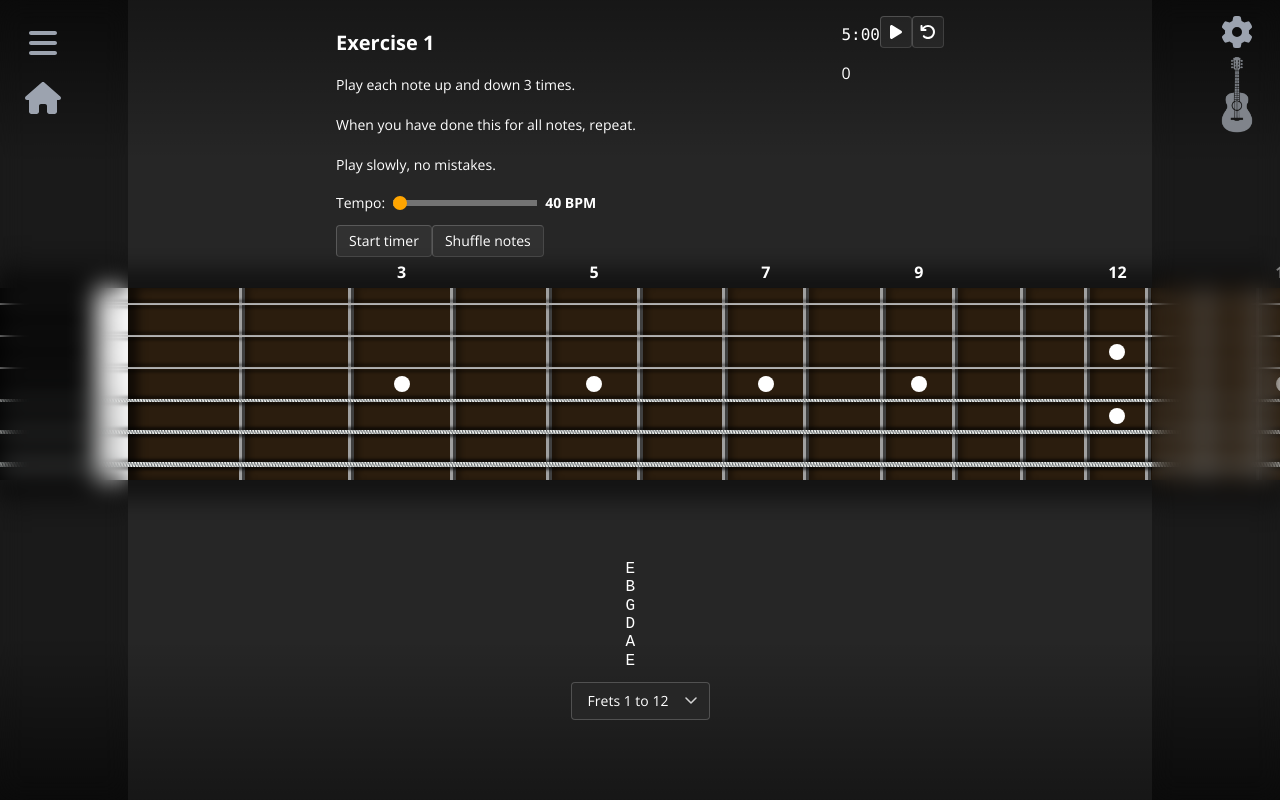
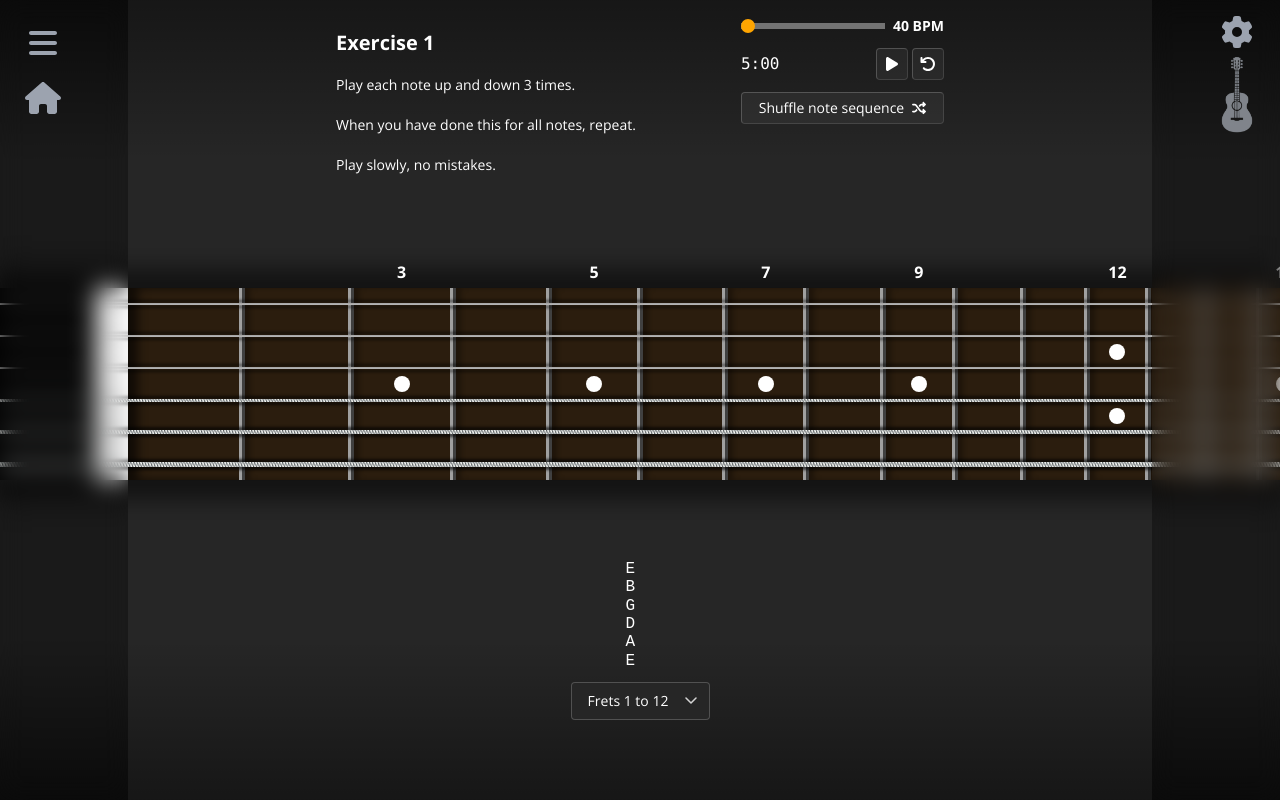
Before and after one commit to MekonLips/Frets, a React (Vite) app: page /exercises/1 in a window 1280 px wide. Built offline with nearby package versions, Linux system fonts and the light colour scheme.

Commit message:
Refactor exercise controls.

```diff
--- a/src/App.jsx
+++ b/src/App.jsx
@@ -13,15 +13,17 @@ import Instrument from './components/Instrument/Instrument.component';
 import Notes from './components/Instrument/Notes/Notes.component';
 import RangeSelector from './components/Controls/RangeSelector/RangeSelector.component';
 import Range from './components/Range/Range.component';
-import Timer from './components/Timer/Timer.component';
+import TimerDisplay from './components/Timer/TimerDisplay.component';
 import TimerToggleButton from './components/Timer/ToggleButton/ToggleButton.component';
 import TimerResetButton from './components/Timer/ResetButton/ResetButton.component';
 import Metronome from './components/Metronome/Metronome.component';
 import Exercises from './components/Exercises/Exercises.component';
 import Instructions from './components/Exercises/Instructions/Instructions.component';
-import Controls from './components/Exercises/Controls/Controls.component';
+import TempoControls from './components/Exercises/TempoControls/TempoControls.component';
 import NoteSequence from './components/NoteSequence/NoteSequence.component';
 import Grid from './components/Grid/Grid.component';
+import ShuffleButton from './components/Exercises/ShuffleButton/ShuffleButton.component';
+import AccidentalsToggle from './components/Exercises/AccidentalsToggle/AccidentalsToggle.component';
 
 const App = () => {
   const location = useLocation();
@@ -45,15 +47,21 @@ const App = () => {
               <NavOpenButton />
               <NavHomeButton />
             </div>
-            <div>
-              <div>
+            <div className="exercise-panel">
+              <div className="exercise-instructions">
                 <Instructions />
-                <Controls />
               </div>
-              <div>
-                <Timer />
-                <TimerToggleButton />
-                <TimerResetButton />
+              <div className="exercise-controls">
+                <TempoControls />
+                <div className="timer">
+                  <TimerDisplay />
+                  <div class="timer-controls">
+                    <TimerToggleButton />
+                    <TimerResetButton />
+                  </div>
+                </div>
+                <ShuffleButton />
+                <AccidentalsToggle />
                 <Metronome />
               </div>
             </div>
--- /dev/null
+++ b/src/components/Exercises/AccidentalsToggle/AccidentalsToggle.component.jsx
@@ -0,0 +1,33 @@
+import React from 'react';
+import { useParams } from 'react-router';
+
+import { useFretsStore } from '../../../store/useFretsStore';
+import useExercise from '../../../hooks/useExercise.hook';
+
+const AccidentalsToggleComponent = () => {
+    const { exercise } = useParams();
+    const isExercise = Boolean(exercise);
+    const exerciseNumber = Number(exercise);
+    const useAccidentals = useFretsStore(state => state.exerciseAccidentals[String(exercise ?? '')] ?? false);
+    const setExerciseAccidentals = useFretsStore(state => state.setExerciseAccidentals);
+    const { createSequence } = useExercise();
+
+    if (isExercise)
+        return <div className="accidentals-toggle">
+            {(exerciseNumber === 4 || exerciseNumber === 5) && <label className="legacy-accidentals-toggle">
+                <span>Use accidentals?</span>
+                <input
+                    type="checkbox"
+                    checked={useAccidentals}
+                    onChange={event => {
+                        const enabled = event.target.checked;
+                        setExerciseAccidentals(exerciseNumber, enabled);
+                        createSequence(enabled);
+                    }}
+                />
+            </label>}
+        </div>
+    return null;
+};
+
+export default AccidentalsToggleComponent;
--- a/src/components/Exercises/Instructions/Instructions.component.jsx
+++ b/src/components/Exercises/Instructions/Instructions.component.jsx
@@ -2,37 +2,19 @@ import React from 'react';
 import { useParams } from 'react-router';
 
 import { EXERCISE_INSTRUCTIONS } from '../../../config/frets.config';
-import { useFretsStore } from '../../../store/useFretsStore';
-import useExercise from '../../../hooks/useExercise.hook';
 
 const InstructionsComponent = () => {
     const { exercise } = useParams();
     const isExercise = Boolean(exercise);
-    const exerciseNumber = Number(exercise);
-    const useAccidentals = useFretsStore(state => state.exerciseAccidentals[String(exercise ?? '')] ?? false);
-    const setExerciseAccidentals = useFretsStore(state => state.setExerciseAccidentals);
-    const { createSequence } = useExercise();
 
     if (isExercise)
         return <div className="legacy-instructions">
             <div>
                 <h1>Exercise {exercise}</h1>
-                {(exerciseNumber === 4 || exerciseNumber === 5) && <label className="legacy-accidentals-toggle">
-                    <span>Use accidentals?</span>
-                    <input
-                        type="checkbox"
-                        checked={useAccidentals}
-                        onChange={event => {
-                            const enabled = event.target.checked;
-                            setExerciseAccidentals(exerciseNumber, enabled);
-                            createSequence(enabled);
-                        }}
-                    />
-                </label>}
                 {EXERCISE_INSTRUCTIONS[exercise - 1].map((text, idx) =>
                     <p key={`Instructions/${idx}`}>{text}</p>)}
             </div>
-        </div>;
+        </div>
     return null;
 };
 
--- a/src/components/Exercises/RefreshButton/RefreshButton.component.jsx
+++ b/src/components/Exercises/ShuffleButton/ShuffleButton.component.jsx
@@ -1,12 +1,12 @@
 import React from 'react';
 import { FontAwesomeIcon } from '@fortawesome/react-fontawesome';
-import { faUndo } from '@fortawesome/free-solid-svg-icons';
+import { faShuffle, faUndo } from '@fortawesome/free-solid-svg-icons';
 
 import { useFretsStore } from '../../../store/useFretsStore';
 import { EXERCISES_NUM } from '../../../config/frets.config';
 import useExercise from '../../../hooks/useExercise.hook';
 
-const RefreshButton = ({ children }) => {
+const ShuffleButton = ({ label = false } = {}) => {
     const { exercise, isExercise, createSequence } = useExercise();
     const setStage = useFretsStore(state => state.setExerciseStage);
     const clickHandler = () => {
@@ -14,8 +14,8 @@ const RefreshButton = ({ children }) => {
         createSequence(undefined, true);
     };
     if (isExercise && parseInt(exercise) !== EXERCISES_NUM)
-        return <button className={`control-button ${children ? "" : "control-button-icon"}`} onClick={clickHandler}>{children ? children : <FontAwesomeIcon icon={faUndo} />}</button>;
+        return <button className="control-button" onClick={clickHandler}>Shuffle note sequence <FontAwesomeIcon icon={faShuffle} /></button>
     return null;
 };
 
-export default RefreshButton;
+export default ShuffleButton;
--- a/src/components/Exercises/Controls/Controls.component.jsx
+++ b/src/components/Exercises/TempoControls/TempoControls.component.jsx
@@ -2,24 +2,20 @@ import React from 'react';
 import { useParams } from 'react-router';
 
 import { useFretsStore } from '../../../store/useFretsStore';
-import TimerToggleButton from '../../Timer/ToggleButton/ToggleButton.component';
-import ExerciseRefreshButton from '../../Exercises/RefreshButton/RefreshButton.component';
 import { EXERCISES_NUM } from '../../../config/frets.config';
 
-const ControlsComponent = () => {
+const TempoControlsComponent = () => {
     const { exercise } = useParams();
     const exerciseNumber = Number(exercise);
     const isExercise = Boolean(exercise);
-    const timerRunning = useFretsStore(state => state.timerRunning);
     const tempoBpm = useFretsStore(state => state.tempoBpm ?? 40);
     const setTempoBpm = useFretsStore(state => state.setTempoBpm);
 
     if (!isExercise || exerciseNumber === EXERCISES_NUM) return null;
 
     return <>
-        <div className="legacy-practice-controls">
+        <div className="tempo-controls legacy-practice-controls">
             <label className="legacy-tempo-control">
-                <span>Tempo:</span>
                 <input
                     aria-label="Tempo in beats per minute"
                     type="range"
@@ -33,9 +29,7 @@ const ControlsComponent = () => {
                 <strong>{tempoBpm} BPM</strong>
             </label>
         </div>
-        <TimerToggleButton>{!timerRunning ? 'Start timer' : 'Pause timer'}</TimerToggleButton>
-        <ExerciseRefreshButton>Shuffle notes</ExerciseRefreshButton>
-    </>;
+    </>
 };
 
-export default ControlsComponent;
+export default TempoControlsComponent;
--- a/src/components/Metronome/Metronome.component.jsx
+++ b/src/components/Metronome/Metronome.component.jsx
@@ -51,7 +51,7 @@ const MetronomeComponent = () => {
         }
     }, [beat, lastBeat, exercise, reset, skip, setRunning, setStage]);
 
-    if (isExercise) return <p>{beat}</p>;
+    // if (isExercise) return <p>{beat}</p>;
     return null;
 };
 
--- a/src/components/Timer/ResetButton/ResetButton.component.jsx
+++ b/src/components/Timer/ResetButton/ResetButton.component.jsx
@@ -16,7 +16,7 @@ const ResetButton = ({ children }) => {
         setTimerRunning(false);
     };
     if (isExercise)
-        return <button className={`control-button ${children ? "" : "control-button-icon"}`} aria-label="Reset timer" onClick={clickHandler}>{children ? children : <FontAwesomeIcon icon={faUndo} />}</button>;
+        return <button className={`timer-reset-button control-button ${children ? "" : "control-button-icon"}`} aria-label="Reset timer" onClick={clickHandler}>{children ? children : <FontAwesomeIcon icon={faUndo} />}</button>;
     return null;
 };
 
--- a/src/components/Timer/Timer.component.jsx
+++ b/src/components/Timer/TimerDisplay.component.jsx
@@ -4,16 +4,16 @@ import { useParams } from 'react-router';
 import { formatTime } from '../../utils/datetime.utils';
 import useTimer from '../../hooks/useTimer.hook';
 
-const TimerComponent = () => {
+const TimerDisplayComponent = () => {
     const { exercise } = useParams();
     const isExercise = exercise ? true : false;
     const { remaining } = useTimer();
     if (isExercise)
-        return <code>
+        return <code className='timer-display'>
             {formatTime(remaining)}
         </code>
     else
         return null;
 };
 
-export default TimerComponent;
+export default TimerDisplayComponent;
--- a/src/components/Timer/ToggleButton/ToggleButton.component.jsx
+++ b/src/components/Timer/ToggleButton/ToggleButton.component.jsx
@@ -12,7 +12,7 @@ const ToggleButton = ({ children, show = true }) => {
     const setTimerRunning = useFretsStore(state => state.setTimerRunning);
     const clickHandler = () => setTimerRunning(!timerRunning);
     if (isExercise && show)
-        return <button className={`control-button ${children ? "" : "control-button-icon"}`} onClick={clickHandler}>{children ? children : <FontAwesomeIcon icon={timerRunning ? faPause : faPlay} />}</button>;
+        return <button className={`timer-toggle-button control-button ${children ? "" : "control-button-icon"}`} onClick={clickHandler}>{children ? children : <FontAwesomeIcon icon={timerRunning ? faPause : faPlay} />}</button>;
     return null;
 };
 
--- a/src/index.css
+++ b/src/index.css
@@ -337,18 +337,11 @@
 
 @layer components {
   .legacy-accidentals-toggle {
-    @apply my-2 flex items-center justify-start gap-2 text-sm;
+    @apply flex items-center justify-start gap-2 text-sm;
   }
   .legacy-accidentals-toggle input[type="checkbox"] {
     order: 2;
     accent-color: orange;
-  }
-}
-
-
-@layer components {
-  .legacy-tempo-control {
-    margin-bottom: 0.75rem;
   }
 }
 
@@ -569,3 +562,16 @@
     @apply h-4 w-4;
   }
 }
+
+/* Timer styles */
+@layer components {
+  .exercise-controls {
+    @apply flex flex-col gap-3;
+  }
+  .timer {
+    @apply flex justify-between items-center;
+  }
+  .timer-controls {
+    @apply flex items-center gap-1;
+  }
+}
```
